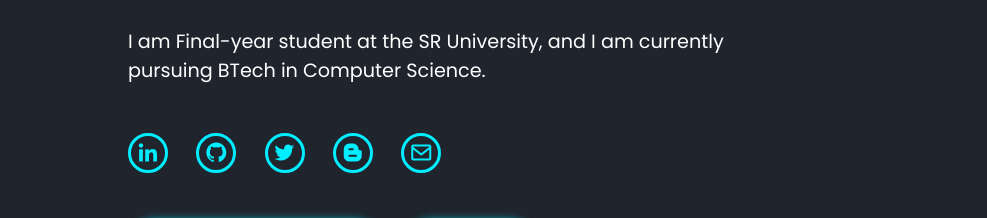
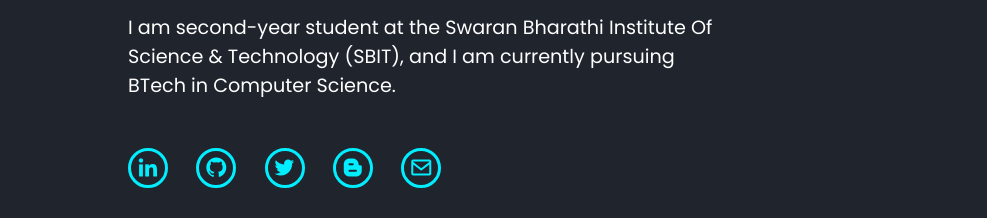
Before and after one commit to vanam-venumadhav/Portfolio, a plain HTML site: page index.html in a window 1280 px wide. Shown: the part 416-634 px from the top of the page, 0-987 px from the left. Drawn offline with nearby package versions, Linux system fonts and the light colour scheme.

Commit message:
Update index.html

```diff
--- a/index.html
+++ b/index.html
@@ -34,7 +34,7 @@
             <h3>Hello, It's Me</h3>
             <h1>Vanam Venumadhav</h1>
             <h3>And I'm a <span class="multiple-text">Full-Stack Developer</span></h3>
-            <p>I am Final-year student at the SR University, and I am currently pursuing
+            <p>I am second-year student at the Swaran Bharathi Institute Of Science & Technology (SBIT), and I am currently pursuing
                 BTech in Computer Science.
             </p>
             <div class="social-media">
```
